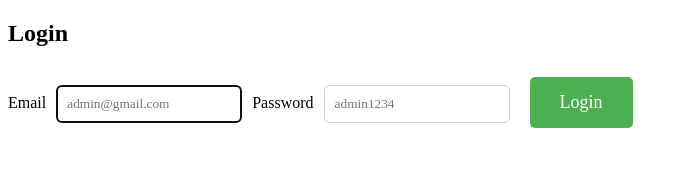
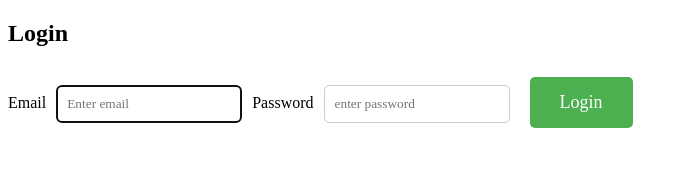
Before and after one commit to BNAnjana/fleet-management-react-app, a React (Vite) app in the folder mini-fleet-app/: page / in a window 1280 px wide. Shown: the top 175 px of the page, without its empty margins (0-687 px from the left). Built offline with nearby package versions, Linux system fonts and the light colour scheme.

Commit message:
tenth commit

```diff
--- a/mini-fleet-app/src/Login.jsx
+++ b/mini-fleet-app/src/Login.jsx
@@ -44,7 +44,7 @@ export default function Login() {
             type="email"
             value={email}
             onChange={(e) => setEmail(e.target.value)}
-            placeholder="admin@gmail.com"
+            placeholder="Enter email"
             required
           />
         </label>
@@ -54,7 +54,7 @@ export default function Login() {
             type="password"
             value={password}
             onChange={(e) => setPassword(e.target.value)}
-            placeholder="admin1234"
+            placeholder="enter password"
             required
           />
         </label>
```
